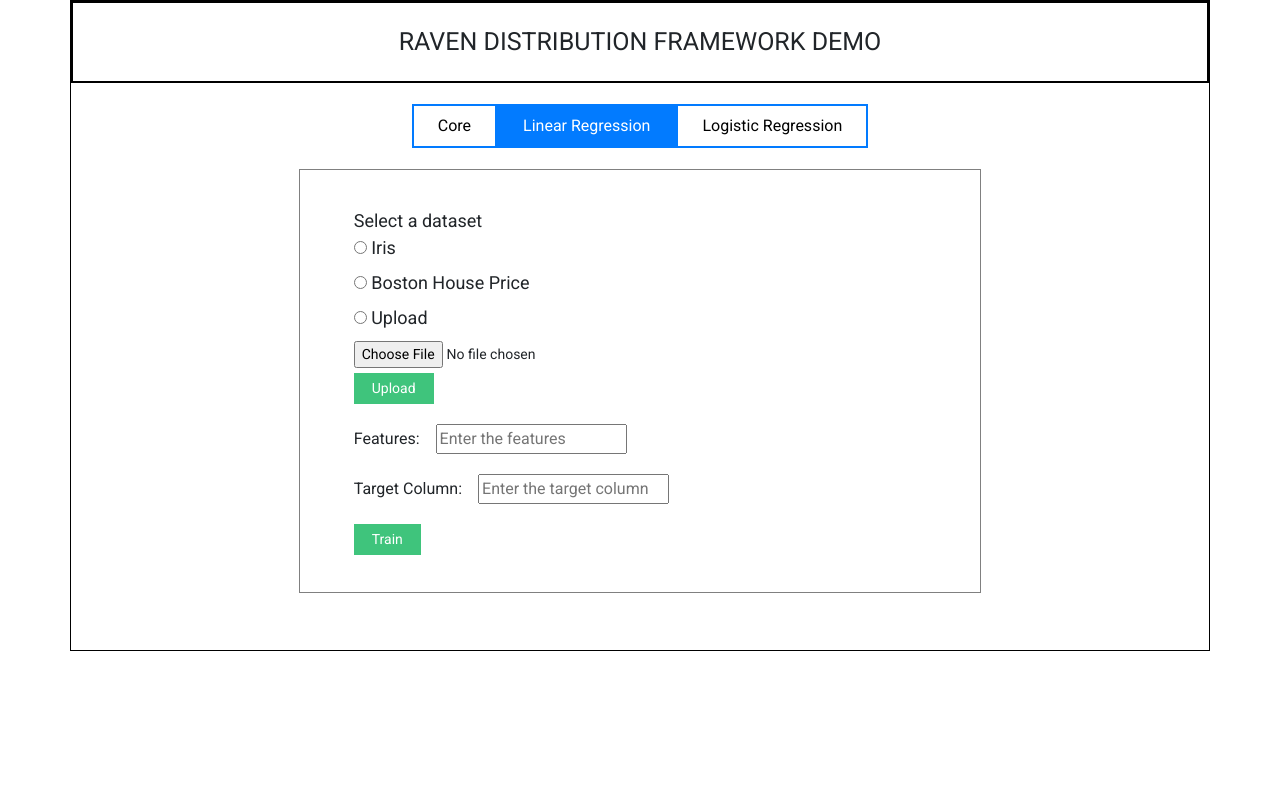
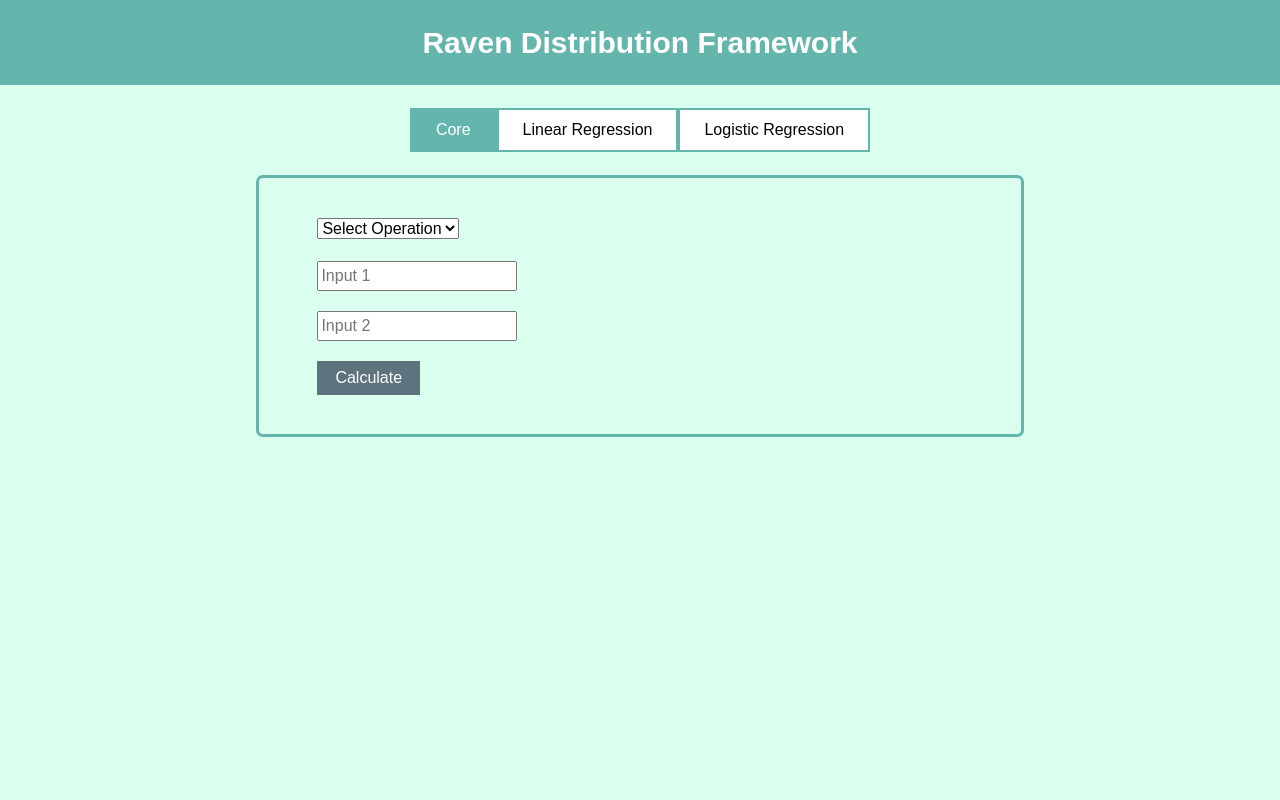
Before and after one commit to ravenprotocol/ravenverse, a Django app: page /app/home in a window 1280 px wide. Run offline with Django 3.2, Linux system fonts and the light colour scheme; some libraries are stand-ins or nearby versions.

Commit message:
Modified: CSS

```diff
--- a/app/static/app/css/main.css
+++ b/app/static/app/css/main.css
@@ -1,21 +1,24 @@
 @import url('https://fonts.googleapis.com/css2?family=Roboto&display=swap');
 
 body{
-    font-family: 'Roboto', sans-serif;
+    font-family: Arial;
 }
 
 .header {
 	display: flex;
 	justify-content: center;
-	font-size: 25px;
-	border: 2px solid black;
+	font-size: 30px;
+	font-weight: 700;
+	background: #64B6AC;
 	padding: 20px;
-
+	color: white;
 }
 
 .container {
 	padding: 0;
-	border: 1px solid black;
+	min-width: 100%;
+	min-height: 100vh;
+	background: #DAFFEF;
 }
 
 .navButtons {
@@ -27,24 +30,26 @@ body{
 
 .navBtn {
 	background-color: white;
-	border: 2px solid #027bff;
+	border: 2px solid #64B6AC;
 	color: black;
 	padding: 8px 24px;
-	border-left-color: #027bff;
-	border-right-color: #027bff;
+	border-left-color: #64B6AC;
+	border-right-color: #64B6AC;
 	text-align: center;
 	text-decoration: none;
 	display: inline-block;
 	font-size: 16px;
 	transition: 0.2s;
+	font-weight: 500;
 }
 
 .navBtn:hover, .active {
-	border: 2px solid #027bff;
-	border-left-color: #027bff;
-	border-right-color: #027bff;
-	background-color: #027bff;
+	border: 2px solid #64B6AC;
+	border-left-color: #64B6AC;
+	border-right-color: #64B6AC;
+	background-color: #64B6AC;
 	color: white;
+	font-weight: 500;
 }
 
 .showContainer {
@@ -59,8 +64,9 @@ body{
 }
 
 .contentContainer {
-	border: 1px solid grey;
+	border: 3px solid #64B6AC;
 	padding: 1.5% 3%;
+	border-radius: 7px;
 }
 
 #coreContainer {
@@ -89,7 +95,7 @@ body{
 }
 
 #calcuateCoreBtn {
-	background-color: #3FC47C;
+	background-color: #5D737E;
 	color: white;
 	padding: 5px 18px;
 	text-align: center;
@@ -104,7 +110,7 @@ body{
 }
 
 .fileUploadBtn {
-	background-color: #3FC47C;
+	background-color: #5D737E;
 	margin-top: 5px;
 	color: white;
 	padding: 5px 18px;
@@ -116,7 +122,7 @@ body{
 }
 
 #calcuateLinearBtn {
-	background-color: #3FC47C;
+	background-color: #5D737E;
 	color: white;
 	padding: 5px 18px;
 	text-align: center;
--- a/app/static/app/js/main.js
+++ b/app/static/app/js/main.js
@@ -1,7 +1,7 @@
 $(document).ready(function () {
-	$("#linear").addClass('active');
+	$("#core").addClass('active');
 	setDisplayNone();
-	$("#linearContainer").css("display", "block");
+	$("#coreContainer").css("display", "block");
 });
 
 function removeClasses() {
--- a/app/templates/home.html
+++ b/app/templates/home.html
@@ -5,7 +5,7 @@
 {% block content %}
     <div class="container">
     	<div class="header">
-    		RAVEN DISTRIBUTION FRAMEWORK DEMO
+    		Raven Distribution Framework
     	</div>
     	<div class="navButtons">
 			<button class="navBtn" id="core">Core</button>
```
